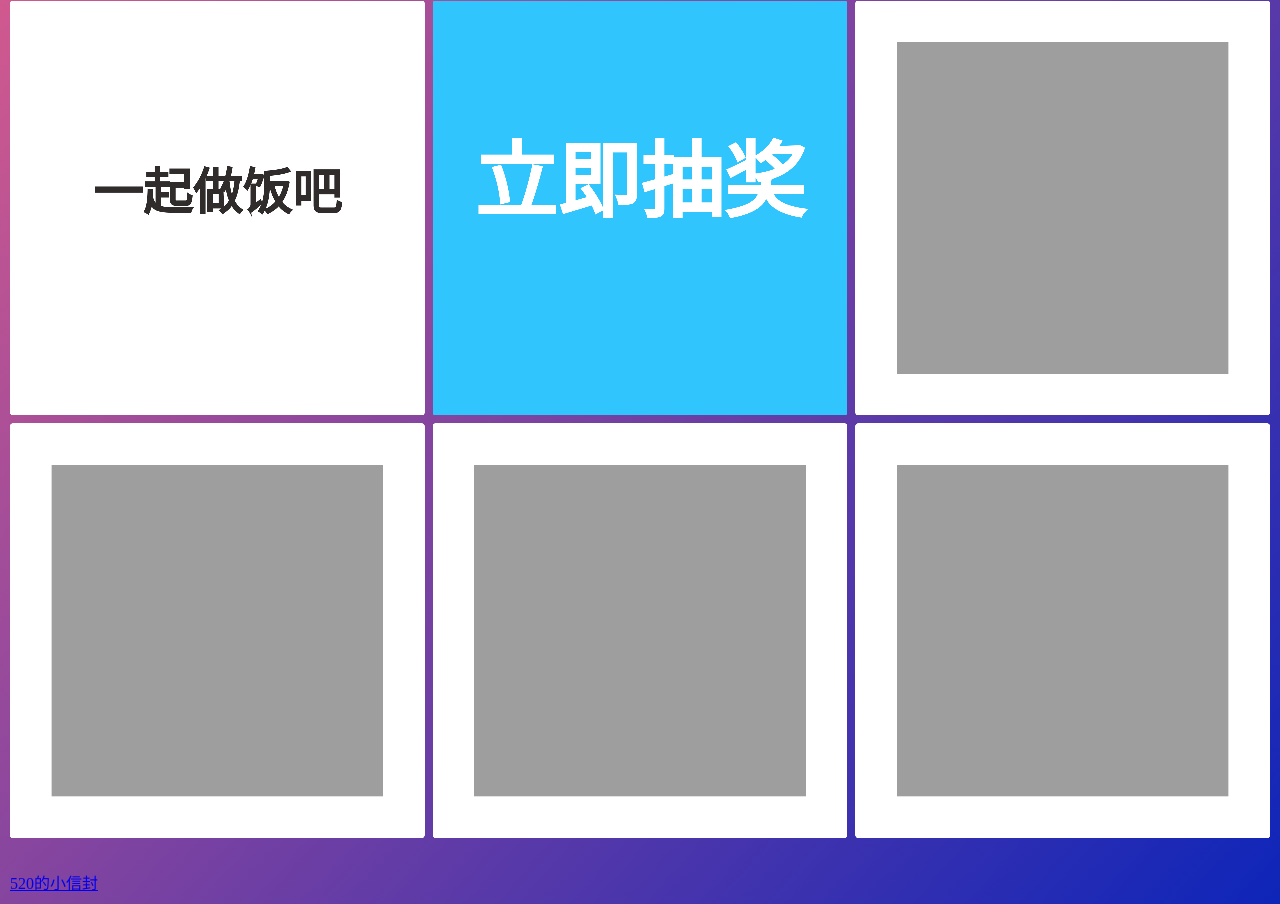
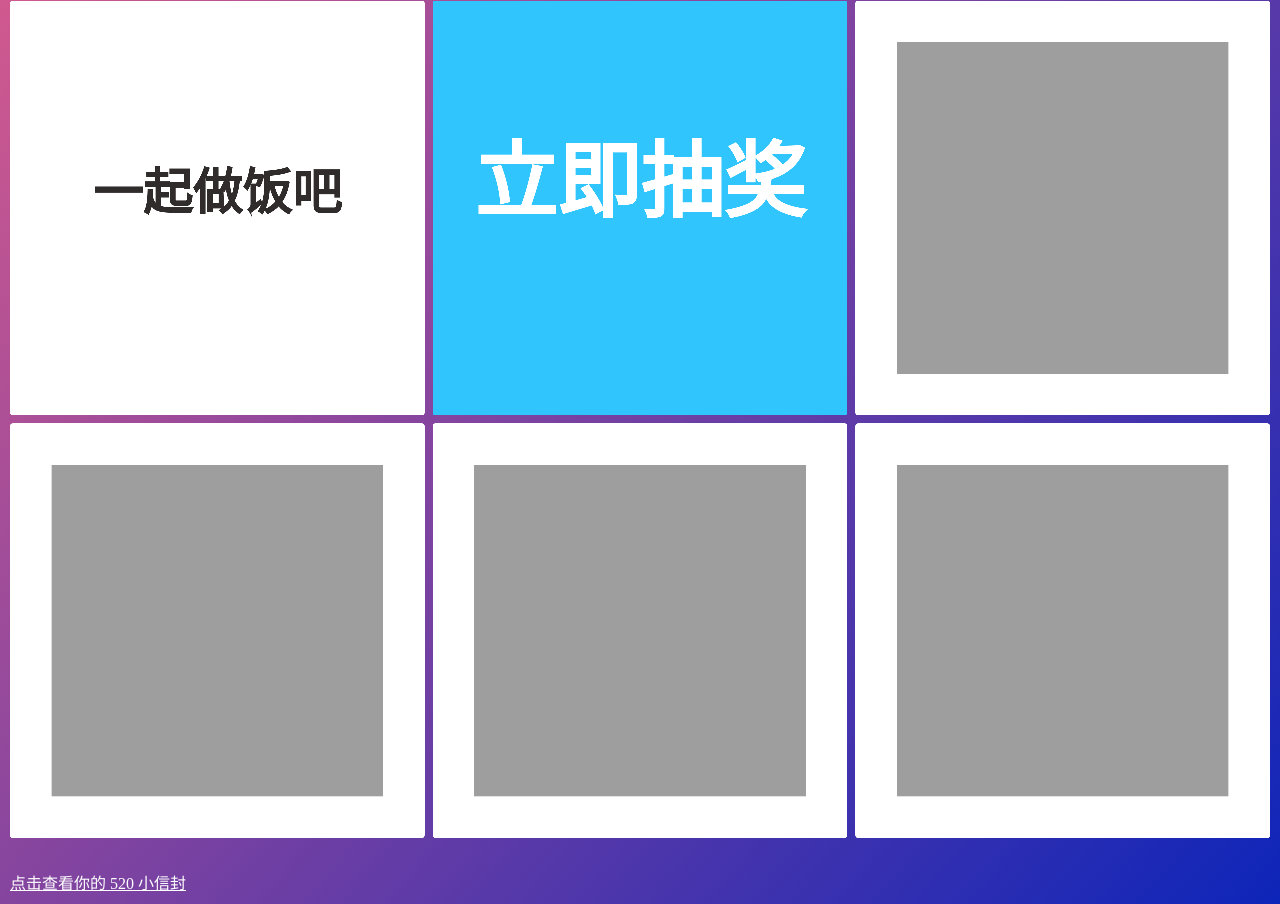
Before and after one commit to zxpsuper/Demo, a plain HTML site: page rita520/index.html in a window 1280 px wide. Shown: the part 536-1440 px from the top of the page. Drawn offline with Linux system fonts and the light colour scheme.

Commit message:
更新rita520

```diff
--- a/rita520/index.html
+++ b/rita520/index.html
@@ -20,6 +20,12 @@
       .canvas {
         margin-top: 20px;
       }
+      a,
+      a:hover,
+      a:active,
+      a:visited {
+        color: #fff;
+      }
     </style>
   </head>
   <body>
@@ -27,8 +33,10 @@
     <span style="color: #fff;line-height: 20px">点击立即抽奖即可哟！！</span>
     <canvas id="canvas" class="canvas"></canvas>
 
-    <div style="margin-top: 20px">
-      <a href="https://zxpsuper.github.io/Demo/letter">520的小信封</a>
+    <div style="margin-top: 20px;color: #fff">
+      <a href="https://zxpsuper.github.io/Demo/letter"
+        >点击查看你的 520 小信封</a
+      >
     </div>
   </body>
   <script src="./Global.js"></script>
```
